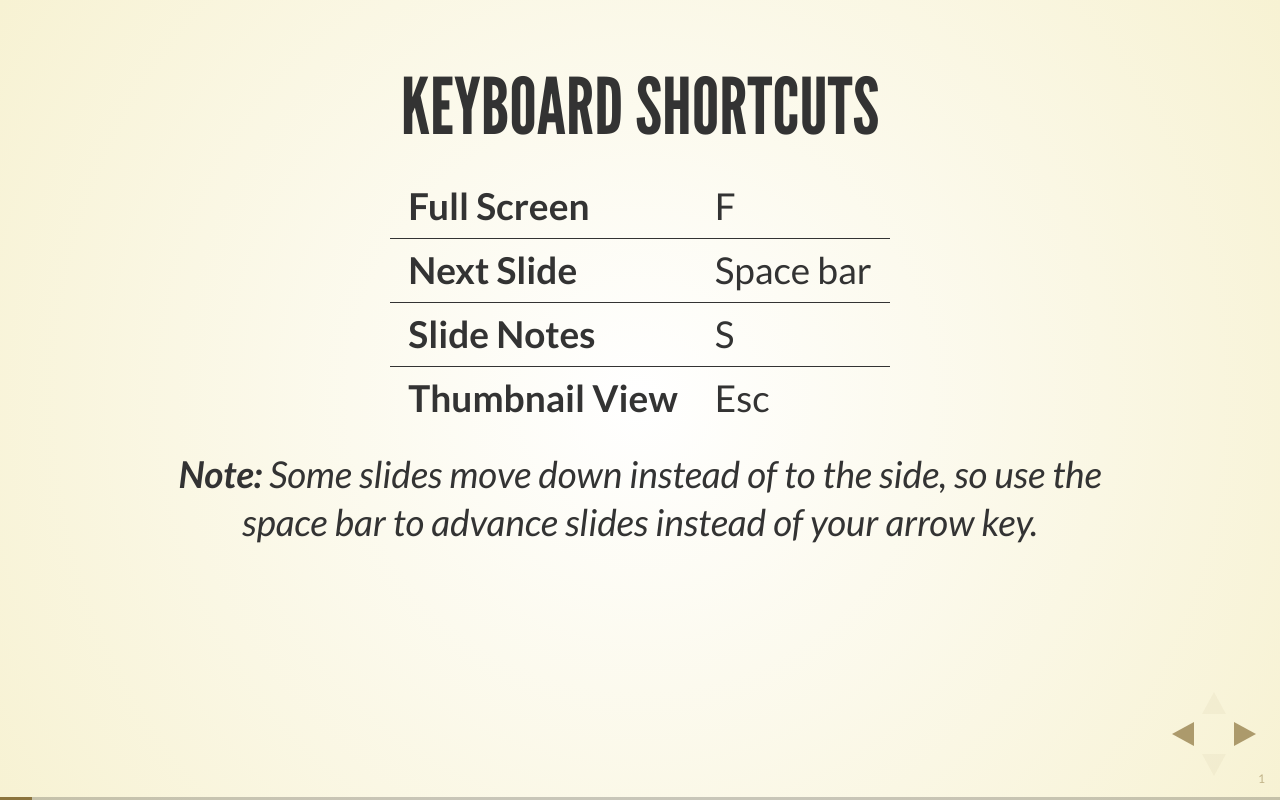
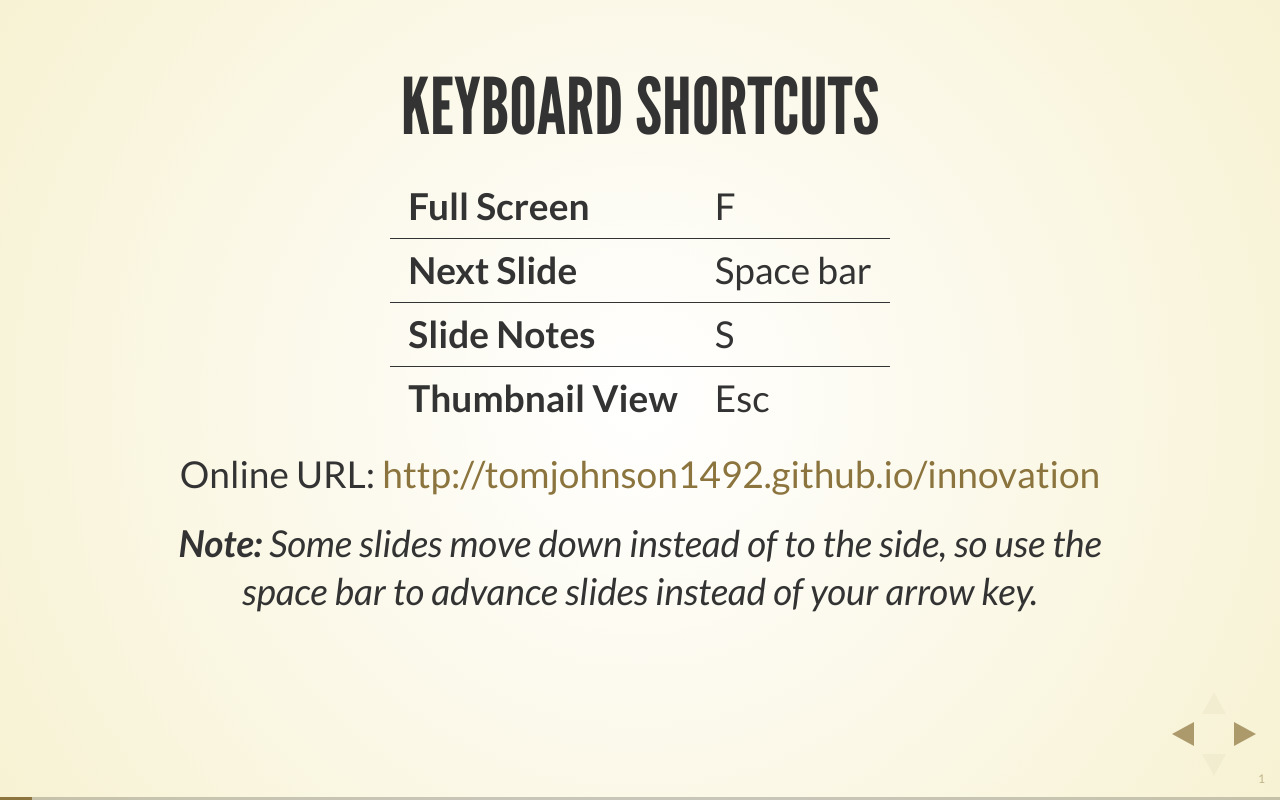
Before and after one commit to tomjoht/innovation, a website: page index.html in a window 1280 px wide. Both pictures are taken after a click on the element 1251 px from the left and 734 px from the top of the page. Drawn offline with Linux system fonts and the light colour scheme.

Commit message:
commit changes to master

```diff
--- a/index.html
+++ b/index.html
@@ -97,6 +97,7 @@
                      <td>Esc</td>
                   </tr>
                </table>
+               <p>Online URL: <a href="http://tomjohnson1492.github.io/innovation">http://tomjohnson1492.github.io/innovation</a>
                <p><i><b>Note:</b> Some slides move down instead of to the side, so use the space bar to advance slides instead of your arrow key.</i></p>
             </section>
 
```
